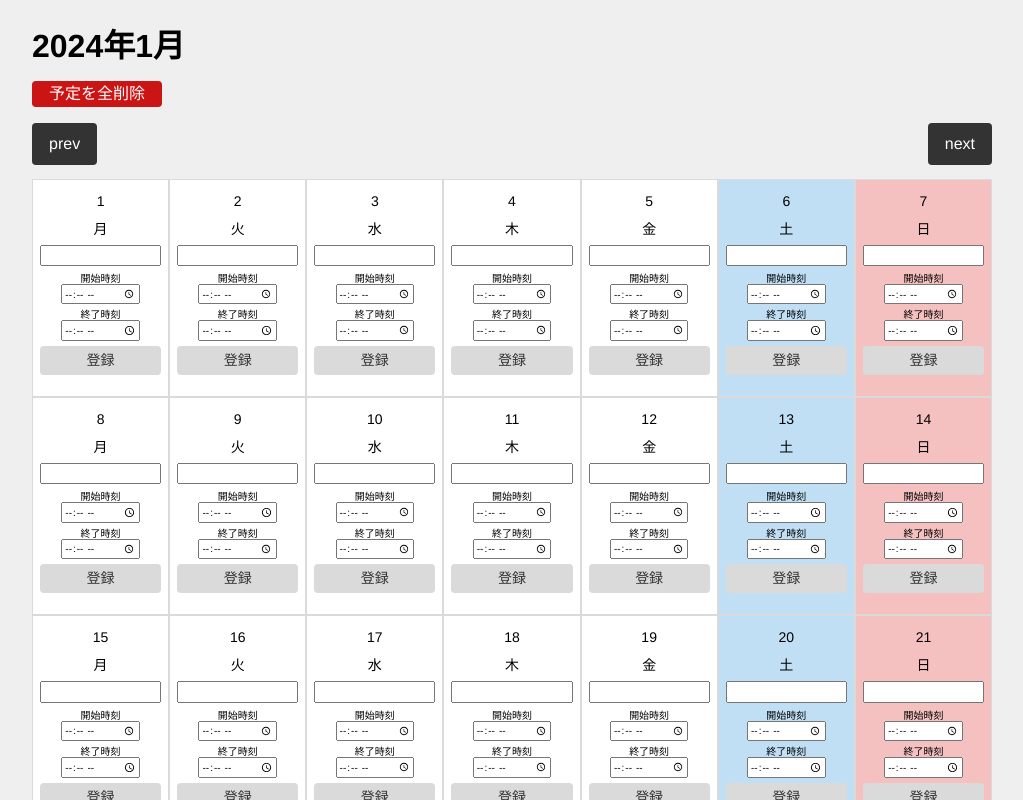
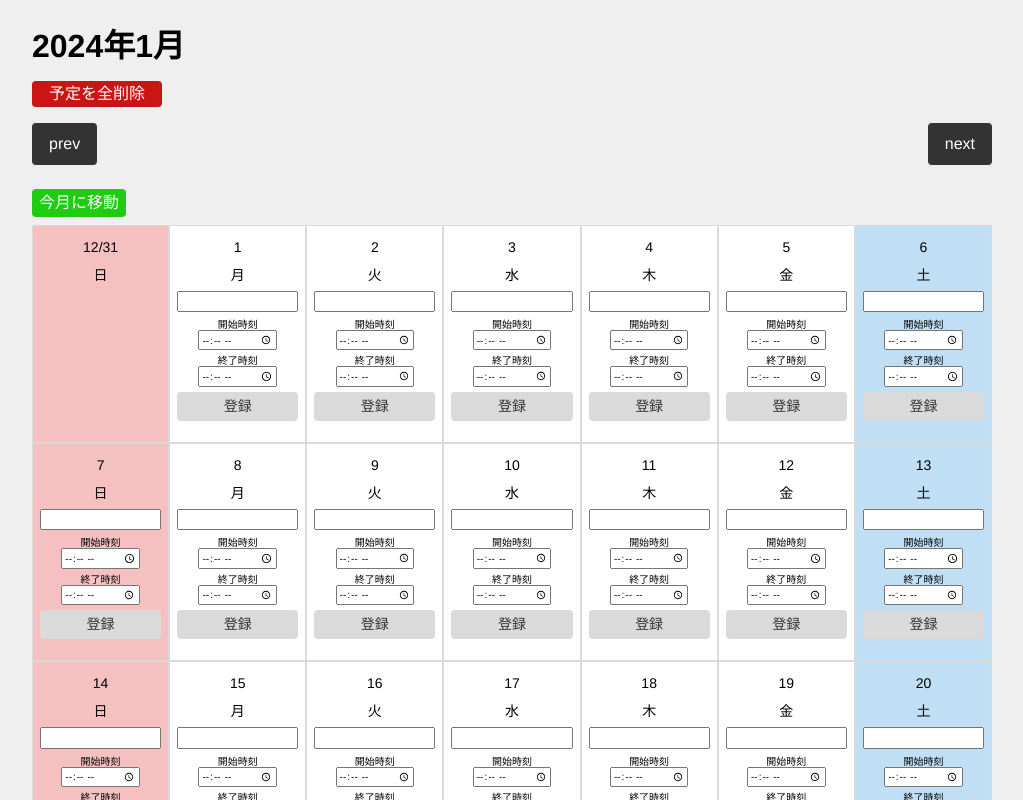
Before and after one commit to Benjuwan/react-calendar, a React (Vite) app: page / in a window 1280 px wide. Shown: the top 800 px of the page, without its empty margins (128-1151 px from the left). Built offline with nearby package versions, Linux system fonts and the light colour scheme.

Commit message:
カレンダー表示方法を修正（極力日曜日スタート）及び今月へのジャンプ機能追加.

```diff
--- a/src/components/calendar/Calendar.tsx
+++ b/src/components/calendar/Calendar.tsx
@@ -6,6 +6,12 @@ import { todoMemoLocalStorageAtom } from "../../atom/atom";
 import { PrevNextMonthBtns } from "./PrevNextMonthBtns";
 import { Todo } from "../todoItems/Todo";
 import { useGetMonthDays } from "./hooks/useGetMonthDays";
+
+type todaySignal = {
+    thisYear: number;
+    thisMonth: number;
+    today: number;
+}
 
 export const Calendar = () => {
     const { getMonthDays } = useGetMonthDays();
@@ -17,8 +23,25 @@ export const Calendar = () => {
     const [ctrlYear, setCtrlYear] = useState<number>(currYear);
     const [ctrlMonth, setCtrlMonth] = useState<number>(currMonth);
     const [days, setDays] = useState<calendarItemType[]>([]);
+    const [ctrlToday, setCtrlToday] = useState<todaySignal | null>(null);
 
-    useEffect(() => getMonthDays(ctrlYear, ctrlMonth, setDays), [ctrlMonth]);
+    useEffect(() => {
+        const today: todaySignal = {
+            thisYear: new Date().getFullYear(),
+            thisMonth: new Date().getMonth() + 1,
+            today: new Date().getDate()
+        }
+        setCtrlToday((_prevCtrlToday) => today);
+    }, []);
+
+    const jumpThisMonth: () => void = () => {
+        const thisYear: number = new Date().getFullYear();
+        const thisMonth: number = new Date().getMonth() + 1;
+        setCtrlYear((_prevCtrlYear) => thisYear);
+        setCtrlMonth((_prevCtrlMonth) => thisMonth);
+        getMonthDays(thisYear, thisMonth, setDays);
+        window.scrollTo(0, 0);
+    }
 
     const resetAllSchedule: () => void = () => {
         const result: boolean = confirm('全てのスケジュールを削除してもよろしいですか？');
@@ -29,6 +52,8 @@ export const Calendar = () => {
             location.reload();
         }
     }
+
+    useEffect(() => getMonthDays(ctrlYear, ctrlMonth, setDays), [ctrlMonth]);
 
     return (
         <div className={calendarStyle.wrapper}>
@@ -41,10 +66,15 @@ export const Calendar = () => {
                 ctrlMonth={ctrlMonth}
                 setCtrlMonth={setCtrlMonth}
             />
+            <button id={calendarStyle["jumpThisMonth"]} type="button" onClick={jumpThisMonth}>今月に移動</button>
             <ul className={calendarStyle.calendar}>
                 {days.map((day, i) => (
                     // カスタムデータ属性の指定は low-case でないと React から怒られる
-                    <li key={i} data-daydate={day.dayDateNum} className={calendarStyle.calendarLists}>
+                    <li key={i} data-daydate={day.dayDateNum} className={
+                        (ctrlToday?.thisYear === day.year && ctrlToday.thisMonth === day.month && ctrlToday.today === day.day) ?
+                            `${calendarStyle.todaySignal} ${calendarStyle.calendarLists}` :
+                            `${calendarStyle.calendarLists}`
+                    }>
                         <p>
                             {day.signalPrevNextMonth && <span>{day.month}/</span>}{day.day}
                         </p>
--- a/src/components/calendar/css/calendarStyle.module.css
+++ b/src/components/calendar/css/calendarStyle.module.css
@@ -2,7 +2,7 @@
 
 .wrapper {
     width: clamp(320px, 100%, 960px);
-    margin: auto;
+    margin: 0 auto 2.5em;
 
     & button {
         appearance: none;
@@ -20,6 +20,11 @@
 
         &:not([disabled]):hover {
             opacity: .75;
+        }
+
+        &#jumpThisMonth {
+            background-color: #20cb14;
+            margin: 1.5em 0 .5em;
         }
     }
 
@@ -46,6 +51,7 @@
         overflow-x: scroll;
         list-style: none;
         padding: 0;
+        margin: 0;
         display: grid;
         grid-template-columns: repeat(7, 1fr);
         place-items: center;
@@ -69,6 +75,10 @@
                 background-color: #c0dff5;
             }
 
+            &.todaySignal {
+                background-color: #e8ffea;
+            }
+
             & p {
                 margin: 0;
                 line-height: 2;
@@ -76,3 +86,11 @@
         }
     }
 }
+
+@media screen and (min-width: 700px) {
+    .wrapper {
+        & .calendar {
+            overflow-x: unset;
+        }
+    }
+}
--- a/src/components/calendar/hooks/useGetCalendarItem.ts
+++ b/src/components/calendar/hooks/useGetCalendarItem.ts
@@ -42,6 +42,8 @@ export const useGetCalndarItem = () => {
                 dayDateNum: dayDate,
                 signalPrevNextMonth: true
             }
+            if (month === 0) newCalendarItem.month = 12;
+            if (month === 13) newCalendarItem.month = 1;
             return newCalendarItem;
         } else {
             const newCalendarItem: calendarItemType = {
--- a/src/components/calendar/hooks/useGetMonthDays.ts
+++ b/src/components/calendar/hooks/useGetMonthDays.ts
@@ -21,8 +21,6 @@ export const useGetMonthDays = () => {
         }
 
         const theCalendar: calendarItemType[] = prevNextDays(year, month, dayDateBox);
-
-        // setDays((_prevDays) => dayDateBox); // 先月・来月を含まないカレンダー表示
         setDays((_prevDays) => theCalendar);
     }
 
--- a/src/components/calendar/hooks/usePrevNextDays.ts
+++ b/src/components/calendar/hooks/usePrevNextDays.ts
@@ -29,35 +29,19 @@ export const usePrevNextDays = () => {
             }
 
             /* 前月関連の処理 */
-            else if (i === 0 && day.dayDateNum !== 1) {
-                const targetNum: number = 1 - day.dayDateNum;
-                const targetDay: number = new Date(year, month - 1, targetNum).getDate();
+            else if (i === 0 && day.dayDateNum !== 0) {
+                const getLastSundayDayDate: number = 1 - day.dayDateNum;
+                const getLastSundayDay: number = new Date(year, month - 1, getLastSundayDayDate).getDate();
                 const prevFinalDay: number = new Date(year, month - 1, 0).getDate();
-                for (let day = targetDay; day <= prevFinalDay; day++) {
+                for (let day = getLastSundayDay; day <= prevFinalDay; day++) {
                     const newCalendarItem: calendarItemType = getCalendarItem(year, month - 1, day, true);
                     targetPrevDays.push(newCalendarItem);
                 }
             }
         });
 
-        /* 各月において「先月・次月の日数を合計7日間だけ取得」して配列（カレンダー）に反映させる */
-        if (targetPrevDays.length > 0) {
-            let adjustedPrevDays: calendarItemType[] = [...targetPrevDays];
-            let adjustedNextDays: calendarItemType[] = [...targetNextDays];
-
-            if (targetPrevDays.length >= 4) {
-                adjustedPrevDays = [...targetPrevDays].slice(targetPrevDays.length - 4, targetPrevDays.length); // 先月は4日間
-            }
-            if (targetNextDays.length >= 3) {
-                adjustedNextDays = [...targetNextDays].slice(0, 3); // 次月は3日間
-            }
-
-            const theCalendar: calendarItemType[] = [...adjustedPrevDays, ...dayDateBox, ...adjustedNextDays];
-            return theCalendar
-        } else {
-            const theCalendar: calendarItemType[] = [...targetPrevDays, ...dayDateBox, ...targetNextDays];
-            return theCalendar
-        }
+        const theCalendar: calendarItemType[] = [...targetPrevDays, ...dayDateBox, ...targetNextDays];
+        return theCalendar
     }
 
     return { prevNextDays }
```
